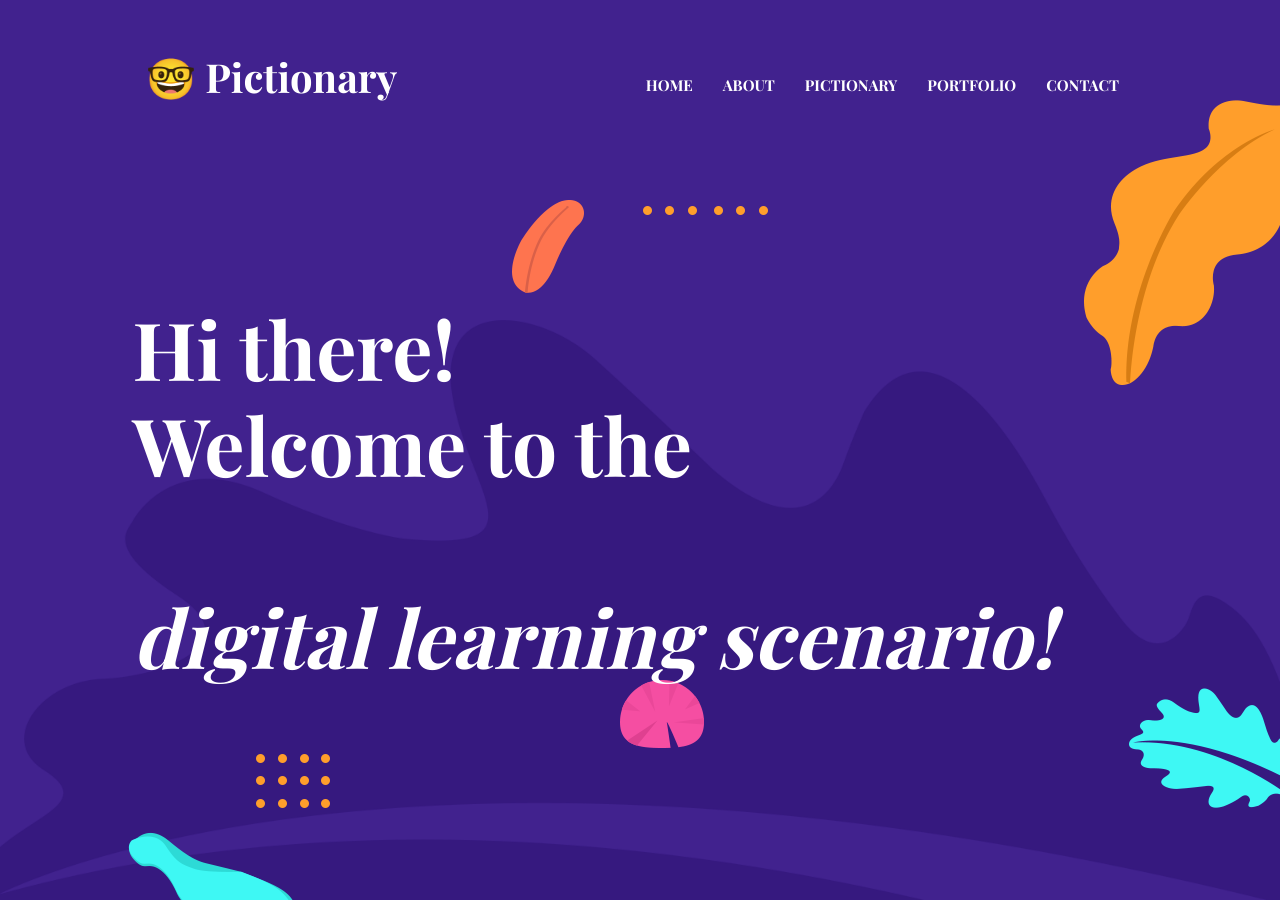
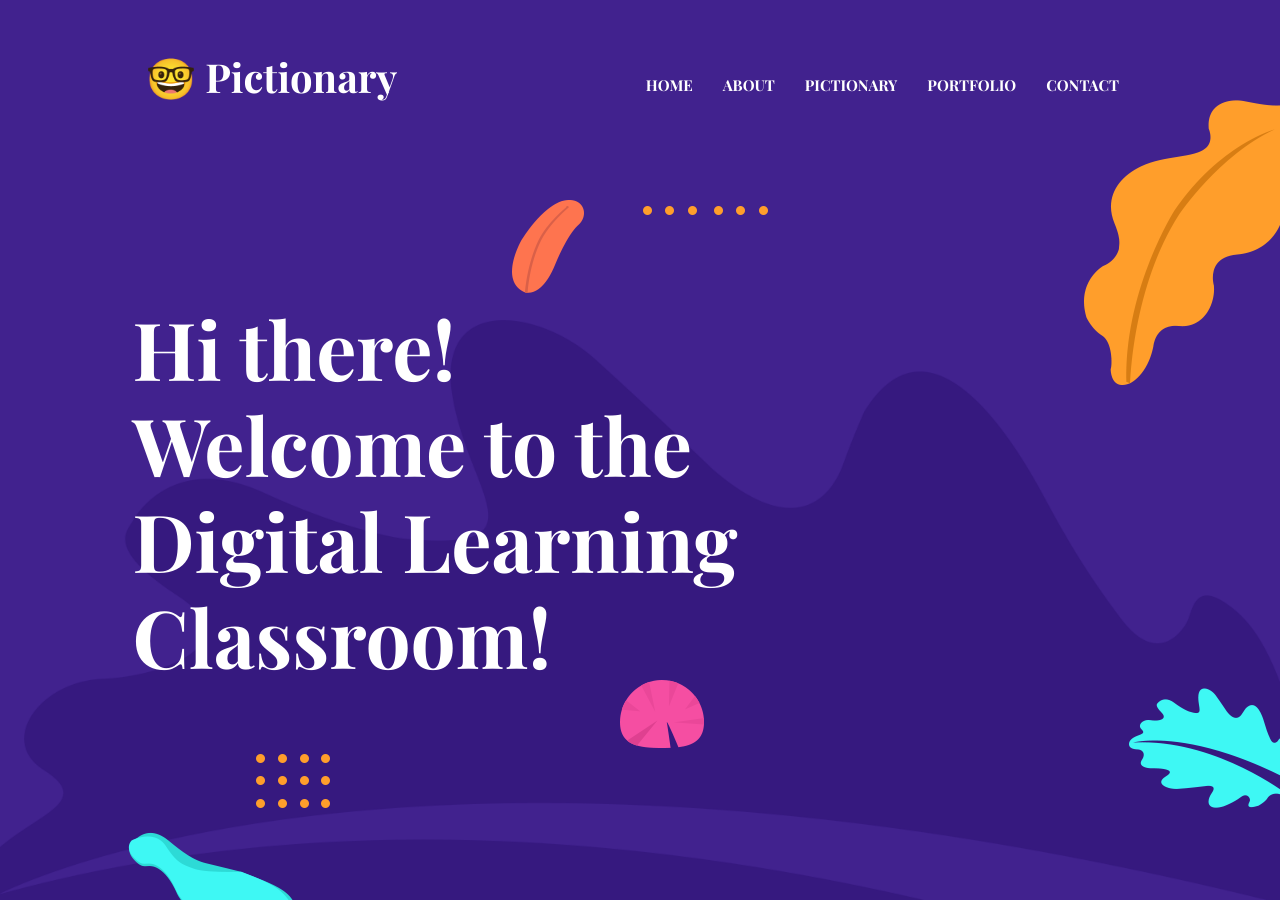
Before and after one commit to a1g5/a1g5.github.io, a Jekyll site: the page built from index.html, in a window 1280 px wide and 900 px high. Built offline with Jekyll 4.4.1, drawn with Linux system fonts in a browser that asks for light colours.

Commit message:
Update settings.yml

```diff
--- a/_data/settings.yml
+++ b/_data/settings.yml
@@ -36,7 +36,7 @@ disqus-identifier: # Add your shortname for Disqus Comment. For example mr-brown
 # Hero Section
 
 hero:
-  hero-title: Hi there! <br>Welcome to the<br> <br><i>digital learning scenario!</i> <br>
+  hero-title: Hi there! <br>Welcome to the<br> Digital Learning Classroom!
 
 
 #-------------------------------
```
